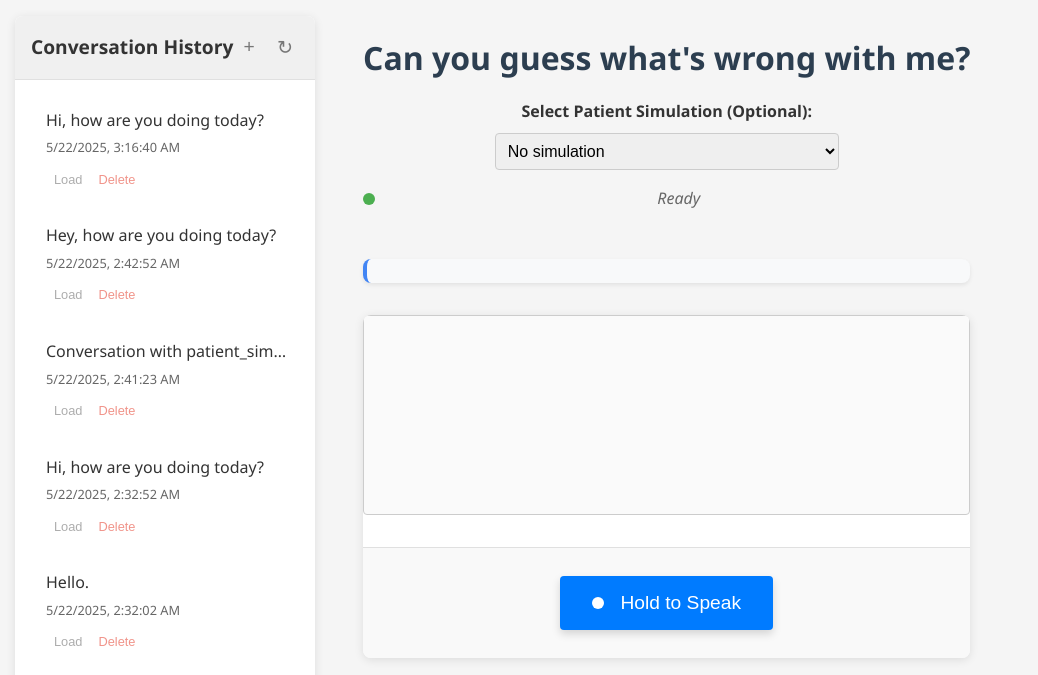
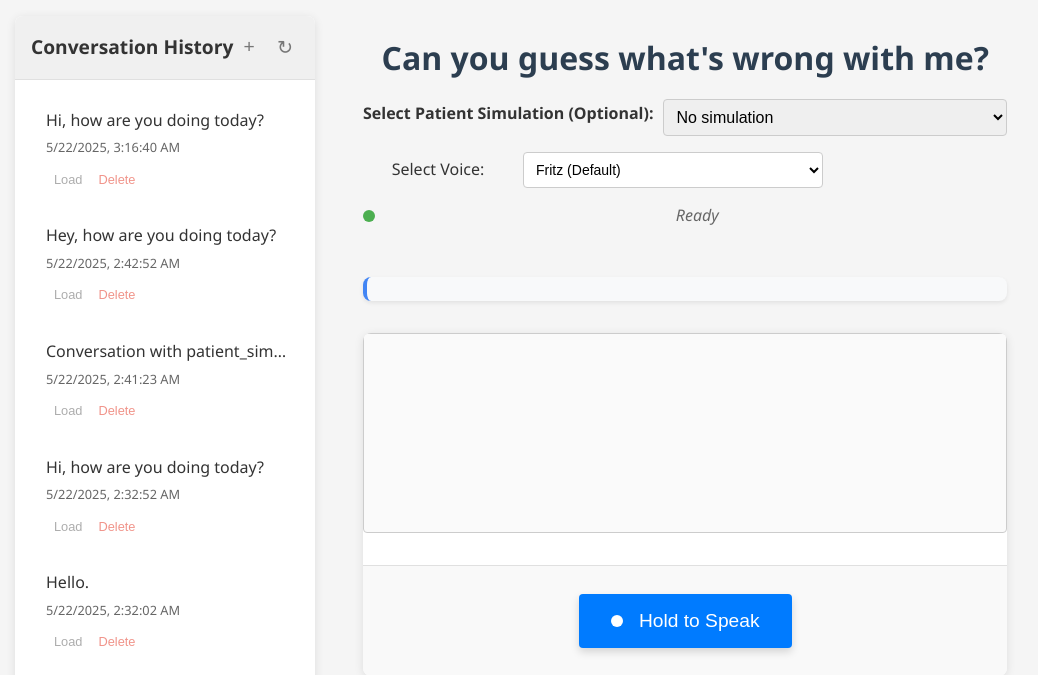
Before and after one commit to kmadhok/DoctorSimulation, a Flask app: page / in a window 1280 px wide. Shown: the top 675 px of the page, without its empty margins (41-1079 px from the left). Run offline with Flask 3, Linux system fonts and the light colour scheme; data comes from the database, SQL or seed files in the repository.

Commit message:
Option to select voice

```diff
--- a/app.py
+++ b/app.py
@@ -245,6 +245,45 @@ def select_simulation():
             'message': f'Error selecting simulation: {str(e)}'
         }), 500
 
+@app.route('/api/update-voice', methods=['POST'])
+def update_voice():
+    """Update the voice ID for a conversation"""
+    global current_conversation_id
+
+    try:
+        data = request.get_json()
+        if not data or 'voice_id' not in data:
+            return jsonify({
+                'status': 'error',
+                'message': 'No voice ID specified'
+            }), 400
+
+        voice_id = data.get('voice_id')
+        conversation_id = data.get('conversation_id') or current_conversation_id
+
+        if not conversation_id:
+            return jsonify({
+                'status': 'error',
+                'message': 'No active conversation'
+            }), 400
+
+        # Store the voice ID in the database
+        store_conversation_data(conversation_id, 'voice_id', voice_id)
+
+        logger.info(f"Updated voice_id to {voice_id} for conversation {conversation_id}")
+
+        return jsonify({
+            'status': 'success',
+            'message': f'Voice updated to {voice_id}'
+        })
+
+    except Exception as e:
+        logger.error(f"Error updating voice: {str(e)}", exc_info=True)
+        return jsonify({
+            'status': 'error',
+            'message': f'Error updating voice: {str(e)}'
+        }), 500
+
 @app.route('/process_audio', methods=['POST'])
 def process_audio():
     """
@@ -269,7 +308,7 @@ def process_audio():
             patient_data = {}  # Default empty patient data
             logger.info(f"Created new conversation with ID: {current_conversation_id}")
         else:
-            # Retrieve patient data from database with enhanced logging
+            # Retrieve patient data from database
             logger.info(f"Retrieving patient data for conversation: {current_conversation_id}")
             retrieved_data = get_conversation_data(current_conversation_id, 'patient_data')
             if retrieved_data:
@@ -359,19 +398,27 @@ def process_audio():
                 title_text = transcription[:30] + "..." if len(transcription) > 30 else transcription
                 update_conversation_title(current_conversation_id, title_text)
 
-        # Generate speech audio from response
+        # Get voice ID from form data or database
         logger.info("=== Voice selection process ===")
-        voice_id = None
-        if patient_data and isinstance(patient_data, dict):
-            voice_id = patient_data.get('voice_id')
-            logger.info(f"Retrieved voice_id from patient_data: {voice_id}")
+        voice_id = request.form.get('voice_id')
+
+        if voice_id:
+            logger.info(f"Using voice_id from form data: {voice_id}")
+            # Store the selected voice ID in the database
+            if current_conversation_id:
+                store_conversation_data(current_conversation_id, 'voice_id', voice_id)
         else:
-            logger.warning("patient_data is not a valid dictionary or is None")
-
-        # Fallback to default voice if not found
-        if not voice_id:
-            voice_id = 'Fritz-PlayAI'
-            logger.warning(f"No voice_id found in patient_data, using default: {voice_id}")
+            # Try to get voice_id from the database
+            if current_conversation_id:
+                voice_id = get_conversation_data(current_conversation_id, 'voice_id')
+                if voice_id:
+                    logger.info(f"Retrieved voice_id from database: {voice_id}")
+                else:
+                    voice_id = 'Fritz-PlayAI'  # Default voice
+                    logger.warning(f"No voice_id found in database, using default: {voice_id}")
+            else:
+                voice_id = 'Fritz-PlayAI'  # Default voice
+                logger.warning(f"No active conversation, using default voice_id: {voice_id}")
 
         logger.info(f"Final voice_id selected for TTS: {voice_id}")
         speech_audio_bytes = generate_speech_audio(response_text, voice_id)
@@ -477,6 +524,9 @@ def load_conversation_by_id(conversation_id):
         if simulation_file and os.path.exists(simulation_file):
             patient_data = initialize_patient_data(simulation_file)
 
+        # Get the voice ID if available
+        voice_id = get_conversation_data(conversation_id, 'voice_id')
+
         # Convert database messages to conversation history format
         conversation_history = [
             {"role": msg["role"], "content": msg["content"]}
@@ -486,9 +536,11 @@ def load_conversation_by_id(conversation_id):
         return jsonify({
             'status': 'success',
             'message': f'Conversation {conversation_id} loaded successfully',
-            'conversation': conversation
+            'conversation': conversation,
+            'voice_id': voice_id
         })
     except Exception as e:
+        logger.error(f"Error loading conversation: {str(e)}", exc_info=True)
         return jsonify({
             'status': 'error',
             'message': f'Error loading conversation: {str(e)}'
--- a/static/css/style.css
+++ b/static/css/style.css
@@ -529,3 +529,40 @@ button, select, .conversation-item {
 .message {
     animation: messageAppear 0.3s ease-out;
 }
+
+/* Add voice selector styling similar to simulation selector */
+.voice-selector {
+    margin-top: 10px;
+    margin-bottom: 15px;
+}
+
+.voice-selector select {
+    padding: 8px;
+    border-radius: 4px;
+    border: 1px solid #ccc;
+    background-color: #fff;
+    font-size: 14px;
+    width: 100%;
+    max-width: 300px;
+}
+
+/* Ensure consistent styling between both selectors */
+.simulation-selector,
+.voice-selector {
+    display: flex;
+    flex-direction: column;
+}
+
+@media (min-width: 768px) {
+    .simulation-selector,
+    .voice-selector {
+        flex-direction: row;
+        align-items: center;
+    }
+
+    .simulation-selector label,
+    .voice-selector label {
+        margin-right: 10px;
+        min-width: 150px;
+    }
+}
--- a/static/js/main.js
+++ b/static/js/main.js
@@ -4,6 +4,7 @@ document.addEventListener('DOMContentLoaded', async () => {
     const statusElement = document.getElementById('status');
     const conversationElement = document.getElementById('conversation');
     const simulationSelect = document.getElementById('simulationSelect');
+    const voiceSelect = document.getElementById('voiceSelect');
     const conversationListElement = document.getElementById('conversationList');
     const refreshConversationsBtn = document.getElementById('refreshConversationsBtn');
     const newConversationBtn = document.getElementById('newConversationBtn');
@@ -22,6 +23,7 @@ document.addEventListener('DOMContentLoaded', async () => {
     let audioChunks = [];
     let isRecording = false;
     let currentSimulation = null;
+    let currentVoiceId = 'Fritz-PlayAI'; // Default voice
     let currentConversationId = null;
     let recordedMimeType = '';
     // Audio context for playback
@@ -48,6 +50,7 @@ document.addEventListener('DOMContentLoaded', async () => {
     recordButton.addEventListener('mouseup', stopRecording);
     recordButton.addEventListener('mouseleave', stopRecording);
     simulationSelect.addEventListener('change', handleSimulationChange);
+    voiceSelect.addEventListener('change', handleVoiceChange);
     refreshConversationsBtn.addEventListener('click', loadConversationHistory);
     newConversationBtn.addEventListener('click', createNewConversation);
 
@@ -63,6 +66,9 @@ document.addEventListener('DOMContentLoaded', async () => {
             simulationSelect.value = '';
             currentSimulation = null;
 
+            // Get current voice selection
+            currentVoiceId = voiceSelect.value;
+
             const response = await fetch('/api/conversations/new', {
                 method: 'POST'
             });
@@ -72,6 +78,18 @@ document.addEventListener('DOMContentLoaded', async () => {
             if (data.status === 'success') {
                 currentConversationId = data.conversation_id;
                 conversationElement.innerHTML = ''; // Clear conversation display
+
+                // Save voice preference for this conversation
+                await fetch('/api/update-voice', {
+                    method: 'POST',
+                    headers: {
+                        'Content-Type': 'application/json'
+                    },
+                    body: JSON.stringify({
+                        voice_id: currentVoiceId,
+                        conversation_id: currentConversationId
+                    })
+                });
 
                 // Enable recording button
                 recordButton.disabled = false;
@@ -255,6 +273,16 @@ document.addEventListener('DOMContentLoaded', async () => {
                     simulationSelect.value = '';
                 }
 
+                // Set the voice if available
+                if (data.voice_id) {
+                    currentVoiceId = data.voice_id;
+                    voiceSelect.value = currentVoiceId;
+                } else {
+                    // Set to default voice
+                    currentVoiceId = 'Fritz-PlayAI';
+                    voiceSelect.value = currentVoiceId;
+                }
+
                 // Clear the conversation display
                 conversationElement.innerHTML = '';
 
@@ -335,6 +363,9 @@ document.addEventListener('DOMContentLoaded', async () => {
             statusElement.textContent = 'Loading simulation...';
             recordButton.disabled = true;
 
+            // Keep track of current voice selection
+            currentVoiceId = voiceSelect.value;
+
             const response = await fetch('/api/select-simulation', {
                 method: 'POST',
                 headers: {
@@ -354,6 +385,20 @@ document.addEventListener('DOMContentLoaded', async () => {
                 recordButton.disabled = false;
                 conversationElement.innerHTML = ''; // Clear conversation
 
+                // Update voice preference for this conversation
+                if (currentConversationId) {
+                    await fetch('/api/update-voice', {
+                        method: 'POST',
+                        headers: {
+                            'Content-Type': 'application/json'
+                        },
+                        body: JSON.stringify({
+                            voice_id: currentVoiceId,
+                            conversation_id: currentConversationId
+                        })
+                    });
+                }
+
                 // Load patient details if a simulation is selected
                 if (selectedSimulation) {
                     await loadPatientDetails();
@@ -371,6 +416,37 @@ document.addEventListener('DOMContentLoaded', async () => {
             console.error('Error selecting simulation:', error);
             statusElement.textContent = 'Error selecting simulation';
             recordButton.disabled = true;
+        }
+    }
+
+    // Add voice change handler
+    async function handleVoiceChange(event) {
+        currentVoiceId = event.target.value;
+
+        try {
+            updateStatus('Updating voice...');
+
+            const response = await fetch('/api/update-voice', {
+                method: 'POST',
+                headers: {
+                    'Content-Type': 'application/json'
+                },
+                body: JSON.stringify({
+                    voice_id: currentVoiceId,
+                    conversation_id: currentConversationId
+                })
+            });
+
+            const data = await response.json();
+
+            if (data.status === 'success') {
+                updateStatus('Voice updated');
+            } else {
+                throw new Error(data.message || 'Failed to update voice');
+            }
+        } catch (error) {
+            console.error('Error updating voice:', error);
+            updateStatus('Error updating voice');
         }
     }
 
@@ -585,6 +661,7 @@ document.addEventListener('DOMContentLoaded', async () => {
         try {
             const formData = new FormData();
             formData.append('audio', audioBlob);
+            formData.append('voice_id', currentVoiceId);
 
             const response = await fetch('/process_audio', {
                 method: 'POST',
--- a/templates/index.html
+++ b/templates/index.html
@@ -38,6 +38,17 @@
                         <option value="" disabled>Loading simulations...</option>
                     </select>
                 </div>
+                <div class="voice-selector">
+                    <label for="voiceSelect">Select Voice:</label>
+                    <select id="voiceSelect">
+                        <option value="Fritz-PlayAI">Fritz (Default)</option>
+                        <option value="Cillian-PlayAI">Cillian</option>
+                        <option value="Dorothy-PlayAI">Dorothy</option>
+                        <option value="Harper-PlayAI">Harper</option>
+                        <option value="Nicole-PlayAI">Nicole</option>
+                        <option value="Emily-PlayAI">Emily</option>
+                    </select>
+                </div>
                 <p class="status" id="status">Ready</p>
             </header>
 
--- a/utils/database.py
+++ b/utils/database.py
@@ -191,7 +191,7 @@ def store_conversation_data(conversation_id, data_key, data_value):
         conn.commit()
         return True
     except Exception as e:
-        logger.error(f"Error storing conversation data: {e}", exc_info=True)
+        logger.error(f"Error storing conversation data: {e}")
         return False
     finally:
         conn.close()
@@ -217,7 +217,7 @@ def get_conversation_data(conversation_id, data_key):
                 return data_value
         return None
     except Exception as e:
-        logger.error(f"Error retrieving conversation data: {e}", exc_info=True)
+        logger.error(f"Error retrieving conversation data: {e}")
         return None
     finally:
         conn.close()
```
